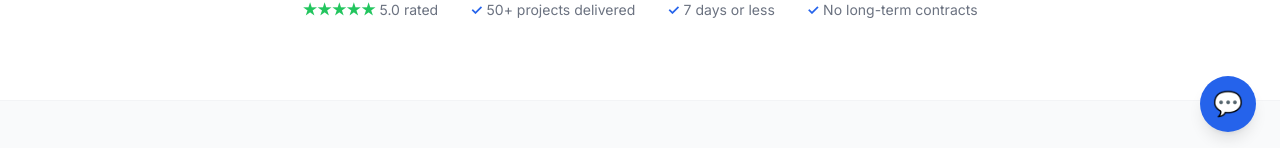
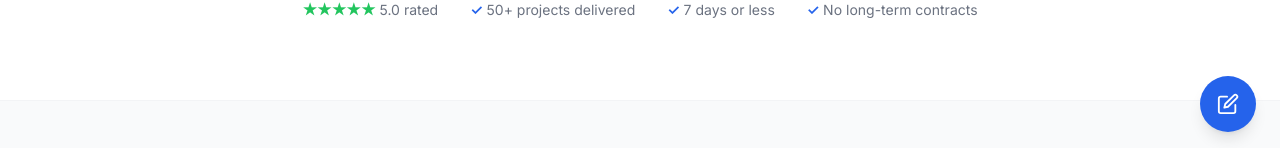
Before and after one commit to dennymypenny/flowzone-ai, a Next.js app: page / in a window 1280 px wide. Shown: the part 644-792 px from the top of the page. Built offline with nearby package versions, Linux system fonts and the light colour scheme.

Commit message:
ChatWidget: update button to compose/pencil icon (Claude/ChatGPT style)

```diff
--- a/src/app/components/ChatWidget.tsx
+++ b/src/app/components/ChatWidget.tsx
@@ -134,10 +134,20 @@
       {/* Floating toggle button */}
       <button
         onClick={() => setOpen((v) => !v)}
-        className="fixed bottom-6 right-6 z-50 bg-blue-600 text-white w-14 h-14 rounded-full shadow-lg hover:bg-blue-700 transition-all flex items-center justify-center text-2xl hover:scale-105 active:scale-95"
+        className="fixed bottom-6 right-6 z-50 bg-blue-600 text-white w-14 h-14 rounded-full shadow-lg hover:bg-blue-700 transition-all flex items-center justify-center hover:scale-105 active:scale-95"
         aria-label={open ? "Close chat" : "Open chat assistant"}
       >
-        {open ? "×" : "💬"}
+        {open ? (
+          <svg width="22" height="22" viewBox="0 0 24 24" fill="none" stroke="currentColor" strokeWidth="2.5" strokeLinecap="round" strokeLinejoin="round">
+            <line x1="18" y1="6" x2="6" y2="18" />
+            <line x1="6" y1="6" x2="18" y2="18" />
+          </svg>
+        ) : (
+          <svg width="22" height="22" viewBox="0 0 24 24" fill="none" stroke="currentColor" strokeWidth="2" strokeLinecap="round" strokeLinejoin="round">
+            <path d="M11 4H4a2 2 0 0 0-2 2v14a2 2 0 0 0 2 2h14a2 2 0 0 0 2-2v-7" />
+            <path d="M18.5 2.5a2.121 2.121 0 0 1 3 3L12 15l-4 1 1-4 9.5-9.5z" />
+          </svg>
+        )}
       </button>
     </>
   );
```
